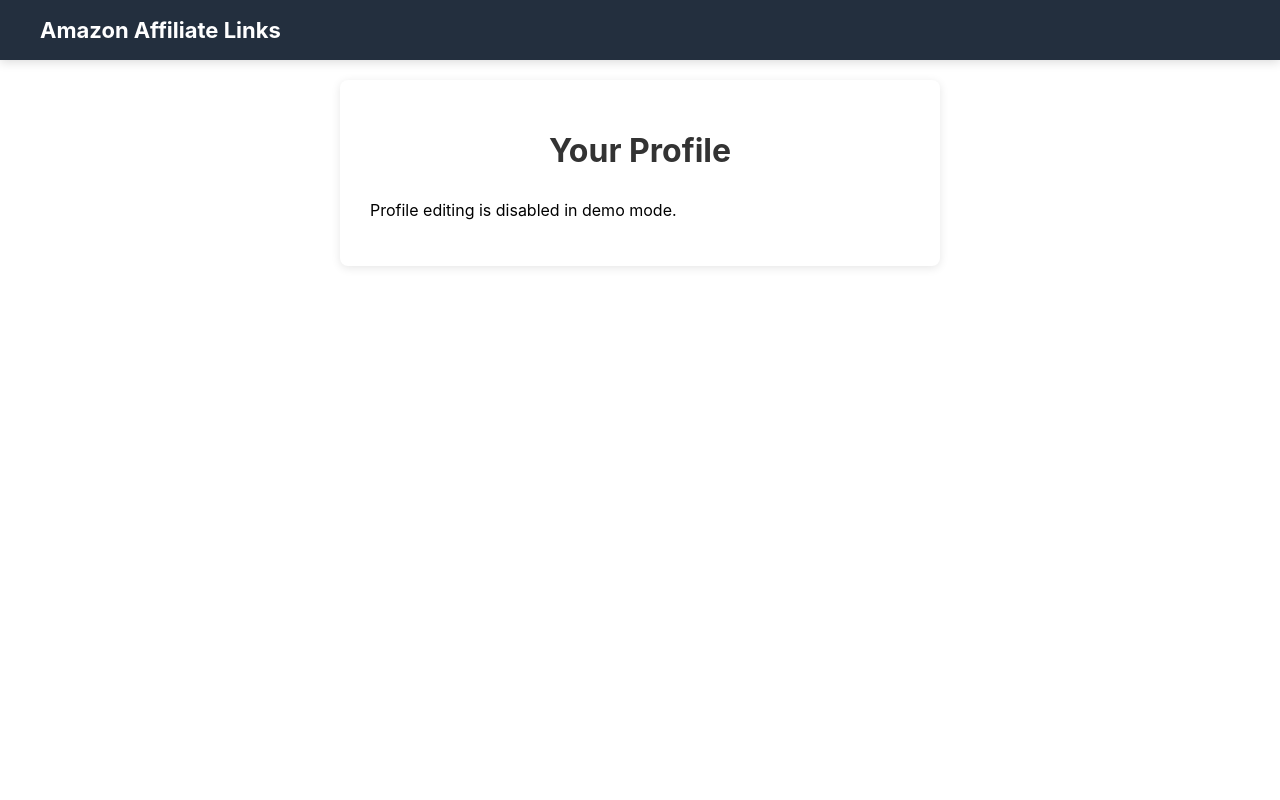
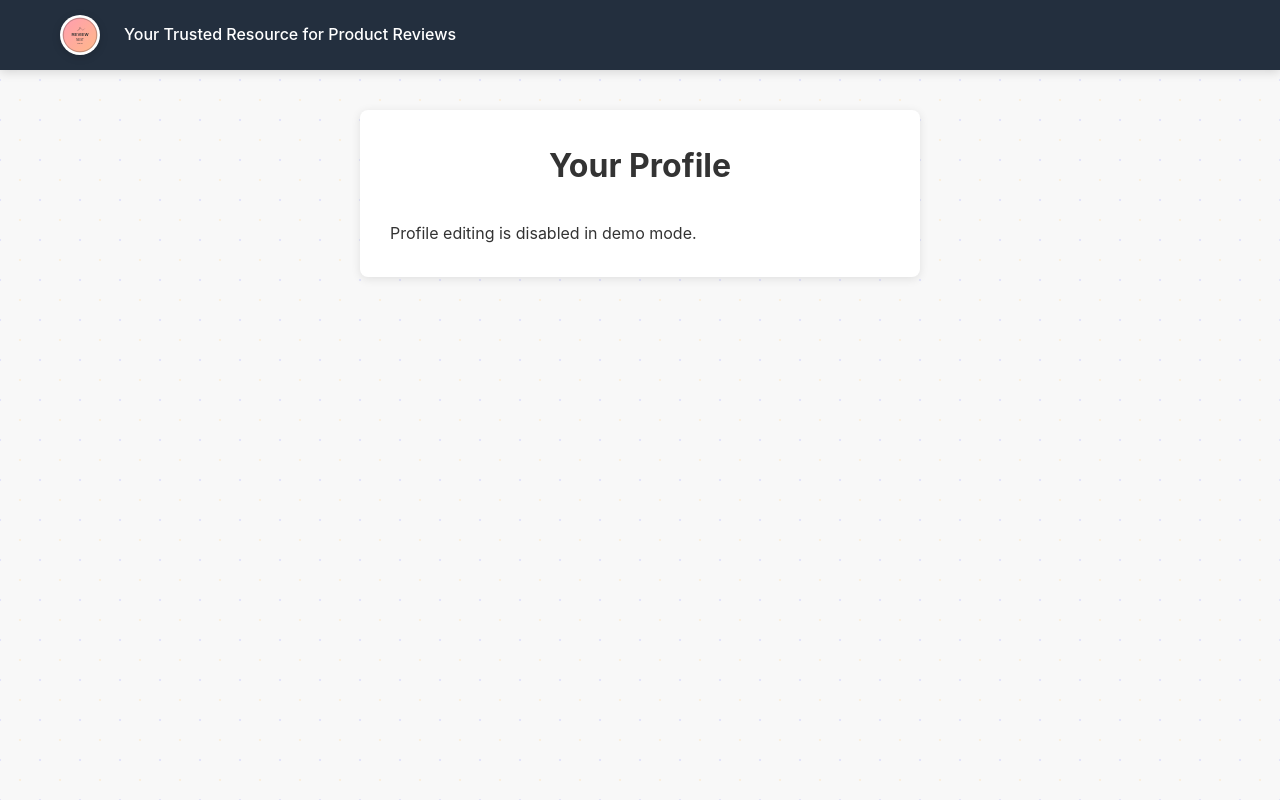
Before and after one commit to TheReviewNest11/affiliate-app, a React (Create React App) app: page /affiliate-app/profile in a window 1280 px wide. Built offline with nearby package versions, Linux system fonts and the light colour scheme.

Commit message:
css work

```diff
--- a/src/App.css
+++ b/src/App.css
@@ -1,38 +1,136 @@
-.App {
-  text-align: center;
+* {
+  box-sizing: border-box;
+  margin: 0;
+  padding: 0;
 }
 
-.App-logo {
-  height: 40vmin;
-  pointer-events: none;
+:root {
+  --primary-color: #FF9900;
+  --primary-hover: #e68a00;
+  --secondary-color: #232F3E;
+  --text-color: #333333;
+  --light-text: #666666;
+  --lightest-text: #999999;
+  --border-color: #e0e0e0;
+  --background-color: #f8f8f8;
+  --card-shadow: 0 4px 16px rgba(0, 0, 0, 0.08);
+  --transition-speed: 0.3s;
 }
 
-@media (prefers-reduced-motion: no-preference) {
-  .App-logo {
-    animation: App-logo-spin infinite 20s linear;
-  }
+body {
+  font-family: -apple-system, BlinkMacSystemFont, 'Segoe UI', 'Roboto', 'Oxygen', 'Ubuntu', 'Cantarell', sans-serif;
+  background-color: var(--background-color);
+  background-image:
+    radial-gradient(#ff99001a 1px, transparent 1px),
+    radial-gradient(#2331ff1a 1px, transparent 1px);
+  background-size: 40px 40px;
+  background-position: 0 0, 20px 20px;
+  color: var(--text-color);
+  line-height: 1.6;
 }
 
-.App-header {
-  background-color: #282c34;
+.app {
   min-height: 100vh;
   display: flex;
   flex-direction: column;
-  align-items: center;
-  justify-content: center;
-  font-size: calc(10px + 2vmin);
-  color: white;
 }
 
-.App-link {
-  color: #61dafb;
+.content {
+  flex: 1;
+  padding-top: 20px;
+  padding-bottom: 40px;
 }
 
-@keyframes App-logo-spin {
-  from {
-    transform: rotate(0deg);
-  }
-  to {
-    transform: rotate(360deg);
-  }
+button {
+  font-family: inherit;
+  cursor: pointer;
+  transition: all var(--transition-speed) ease;
 }
+
+input, textarea {
+  font-family: inherit;
+  transition: border var(--transition-speed) ease;
+}
+
+input:focus, textarea:focus {
+  outline: none;
+  border-color: var(--primary-color);
+}
+
+.loading {
+  display: flex;
+  justify-content: center;
+  align-items: center;
+  height: 200px;
+  color: var(--light-text);
+  font-size: 1.1rem;
+}
+
+.error-message {
+  color: #e53935;
+  font-weight: 500;
+  margin: 12px 0;
+}
+
+.success-message {
+  color: #43a047;
+  font-weight: 500;
+  margin: 12px 0;
+}
+
+/* Link styling */
+a {
+  text-decoration: none;
+  color: var(--primary-color);
+  transition: color var(--transition-speed) ease;
+}
+
+a:hover {
+  color: var(--primary-hover);
+}
+
+.buy-now-btn {
+  display: inline-block;
+  padding: 12px 24px;
+  background-color: var(--primary-color);
+  color: white;
+  font-weight: 500;
+  border-radius: 6px;
+  text-align: center;
+  transition: all var(--transition-speed) ease;
+  border: none;
+  box-shadow: 0 2px 8px rgba(255, 153, 0, 0.3);
+}
+
+.buy-now-btn:hover {
+  background-color: var(--primary-hover);
+  color: white;
+  transform: translateY(-2px);
+  box-shadow: 0 4px 12px rgba(255, 153, 0, 0.35);
+}
+
+.add-link-btn {
+  display: inline-block;
+  padding: 10px 20px;
+  background-color: var(--primary-color);
+  color: white;
+  border-radius: 6px;
+  font-weight: 500;
+  box-shadow: 0 2px 8px rgba(255, 153, 0, 0.2);
+}
+
+.add-link-btn:hover {
+  background-color: var(--primary-hover);
+  color: white;
+  transform: translateY(-2px);
+  box-shadow: 0 4px 12px rgba(255, 153, 0, 0.3);
+}
+
+/* Make images load smoothly */
+img {
+  transition: opacity 0.3s ease;
+}
+
+img[loading] {
+  opacity: 0.6;
+}
--- a/src/components/LinkList.css
+++ b/src/components/LinkList.css
@@ -116,7 +116,7 @@
     left: 0;
     right: 0;
     height: 4px;
-    background: linear-gradient(90deg, var(--primary-color), #5d89ff);
+    background: linear-gradient(90deg, #ff7b7b, #ffb170);
     opacity: 0.8;
   }
 
@@ -160,7 +160,7 @@
     top: 0;
     bottom: 0;
     width: 4px;
-    background: linear-gradient(180deg, var(--primary-color), #5d89ff);
+    background: linear-gradient(180deg, #ff7b7b, #ffb170);
     opacity: 0.8;
   }
 
--- a/src/components/Navbar.css
+++ b/src/components/Navbar.css
@@ -12,19 +12,30 @@
     padding: 0 20px;
     max-width: 1200px;
     margin: 0 auto;
-    height: 60px;
+    height: 70px;
   }
 
   .navbar-brand {
-    font-size: 22px;
-    font-weight: bold;
+    font-size: 16px;
+    font-weight: 500;
     color: white;
     text-decoration: none;
     transition: color 0.3s;
+    display: flex;
+    align-items: center;
   }
 
   .navbar-brand:hover {
     color: var(--primary-color);
+  }
+
+  .navbar-logo {
+    height: 40px;
+    margin-right: 12px;
+    border-radius: 50%;
+    box-shadow: 0 2px 8px rgba(0, 0, 0, 0.15);
+    background-color: white;
+    padding: 2px;
   }
 
   .navbar-menu {
@@ -36,13 +47,21 @@
   /* Responsive adjustments */
   @media (max-width: 768px) {
     .navbar-container {
-      flex-wrap: wrap;
       height: auto;
       padding: 10px 20px;
     }
 
     .navbar-brand {
       margin-right: 0;
-      width: 100%;
+      font-size: 14px;
+    }
+
+    .navbar-brand span {
+      display: none; /* Hide tagline on mobile */
+    }
+
+    .navbar-logo {
+      height: 36px;
+      margin-right: 0;
     }
   }
--- a/src/components/Navbar.js
+++ b/src/components/Navbar.js
@@ -12,30 +12,18 @@
   return (
     <nav className="navbar" style={{ backgroundColor: '#232F3E' }}>
       <div className="navbar-container">
-        <Link to="/" className="navbar-brand" style={{ color: 'white', fontWeight: 'bold' }}>
-          Amazon Affiliate Links
+        <Link to="/" className="navbar-brand" style={{ display: 'flex', alignItems: 'center' }}>
+          <div className="navbar-logo">
+            {/* Using external SVG file */}
+            <img src={`${process.env.PUBLIC_URL}/logo.svg`} alt="The Review Nest" style={{ width: '100%', height: '100%' }} />
+          </div>
+          <span style={{ color: 'white', fontWeight: '500', marginLeft: '12px' }}>
+            Your Trusted Resource for Product Reviews
+          </span>
         </Link>
 
         <div className="navbar-menu">
-          {/* <Link
-            to="/"
-            className={`navbar-item ${location.pathname === '/' ? 'active' : ''}`}
-          >
-            My Links
-          </Link>
-          <Link
-            to="/add-link"
-            className={`navbar-item ${location.pathname === '/add-link' ? 'active' : ''}`}
-          >
-            Add Link
-          </Link> */}
-
-
-          {/* <div className="navbar-right">
-            <div className="navbar-user">
-              <span className="navbar-username">Demo Mode</span>
-            </div>
-          </div> */}
+          {/* Navigation items removed as requested */}
         </div>
       </div>
     </nav>
```
Also changed, not shown: public/logo.png (added), public/logo.svg (added).
